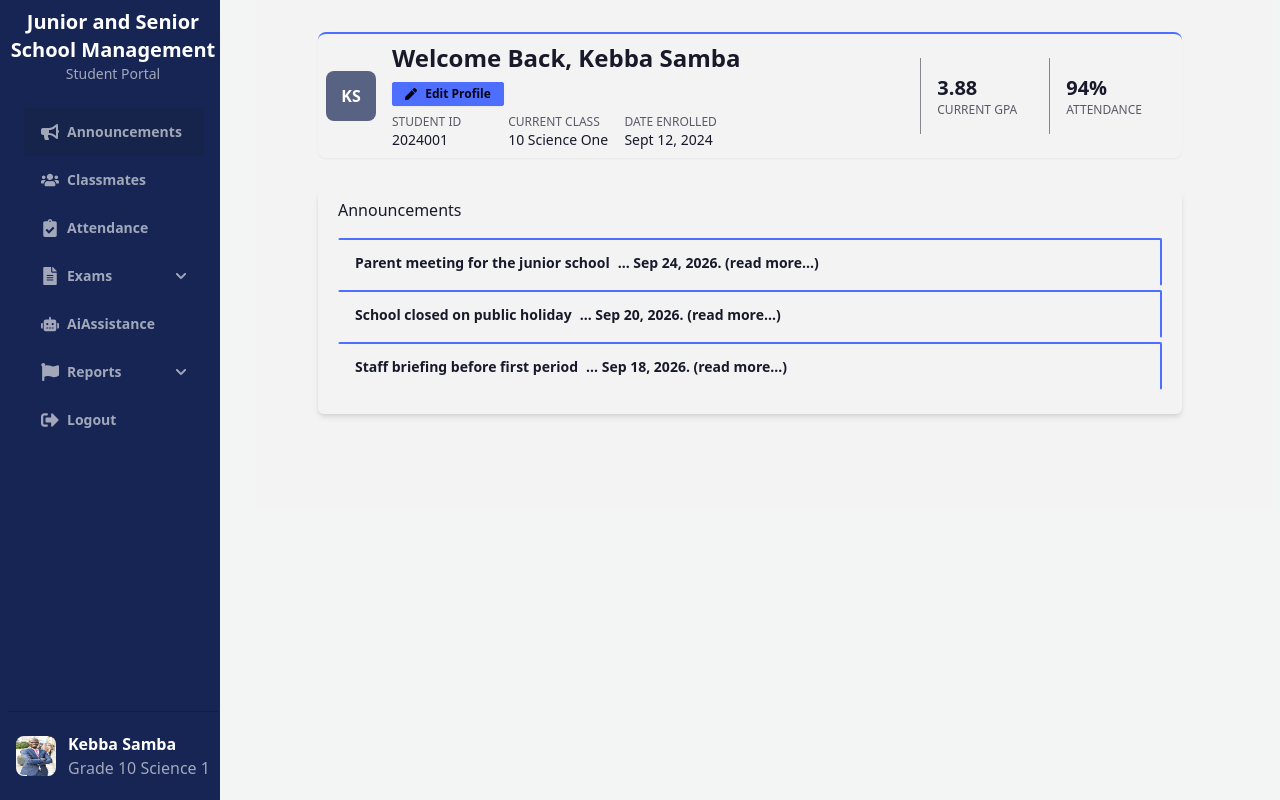
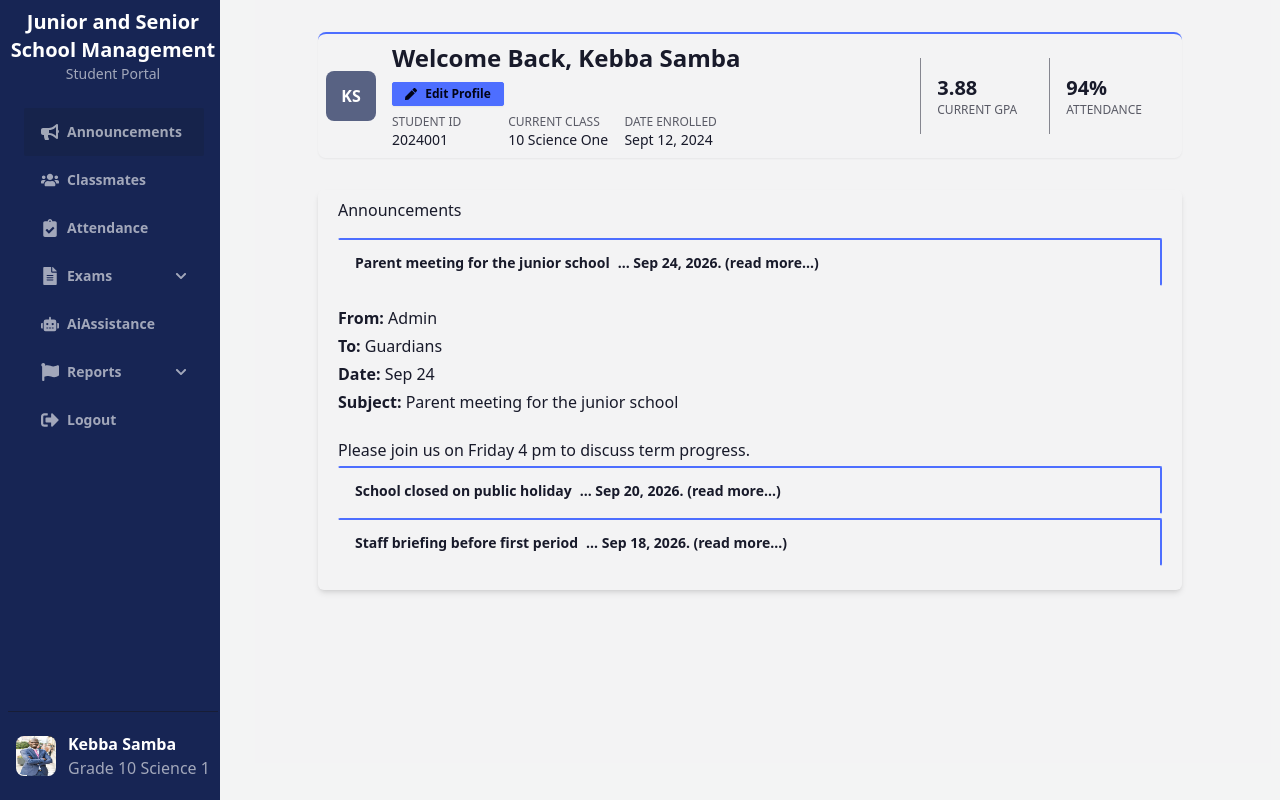
Before and after one commit to barrymomodouwurrie-165/school-management-system, a React app in the folder Frondend/: page /student-portal in a window 1280 px wide. Both pictures are taken after a click on the button 750 px from the left and 262 px from the top of the page. Built offline with nearby package versions, Linux system fonts and the light colour scheme; the HTML template or start-up script is replaced by a standard one.

Commit message:
added a page to the announcementPage i the studentDashboard that opens and show the each announcement when clicked.

```diff
--- a/Frondend/src/components/Announcement.jsx
+++ b/Frondend/src/components/Announcement.jsx
@@ -1,4 +1,7 @@
+import AnnouncementButton from "./AnnouncementButton";
+
 const Announcement = ({ messages }) => {
+  // const [messageId, setMessageId] = useState("")
   return (
     <div className="max-w-4xl mx-auto p-4">
       <div className="mx-auto py-2 px-5 shadow-md rounded-md">
@@ -6,11 +9,7 @@ const Announcement = ({ messages }) => {
         <div className="flex flex-col py-4 gap-6 md:gap-1">
           {messages &&
             messages.map((message) => {
-              return (
-                <button className="btn btn-ghost w-full flex justify-start py-2 border-t-2 border-r-2 border-t-primary border-r-primary">
-                  <b>{message.subject}</b>... {message.date}, 2026. (read more...)
-                </button>
-              );
+              return <AnnouncementButton message={message} />;
             })}
         </div>
       </div>
--- /dev/null
+++ b/Frondend/src/components/AnnouncementButton.jsx
@@ -0,0 +1,42 @@
+import { Fragment, useState } from "react";
+
+const AnnouncementButton = ({ message }) => {
+  const [view, setView] = useState(false);
+  return (
+    <Fragment>
+      <button
+        onClick={() => setView(!view)}
+        className="btn btn-ghost w-full flex justify-start py-2 border-t-2 border-r-2 border-t-primary border-r-primary"
+      >
+        <b>{message.subject}</b>... {message.date}, 2026. (read more...)
+      </button>
+      {view && (
+        <div className="mt-4">
+          <div className="flex flex-col gap-1">
+            <p>
+              <b>From: </b>
+              {message.send_from}
+            </p>
+            <p>
+              <b>To: </b>
+              {message.send_to}
+            </p>
+            <p>
+              <b>Date: </b>
+              {message.date}
+            </p>
+            <p>
+              <b>Subject: </b>
+              {message.subject}
+            </p>
+          </div>
+          <div className="mt-4 pt-2">
+            <p>{message.text}</p>
+          </div>
+        </div>
+      )}
+    </Fragment>
+  );
+};
+
+export default AnnouncementButton;
--- a/Frondend/src/components/AnnouncementReadPage.jsx
+++ /dev/null
@@ -1,10 +0,0 @@
-
-const AnnouncementReadPage = () => {
-  return (
-    <div>
-
-    </div>
-  )
-}
-
-export default AnnouncementReadPage
```
